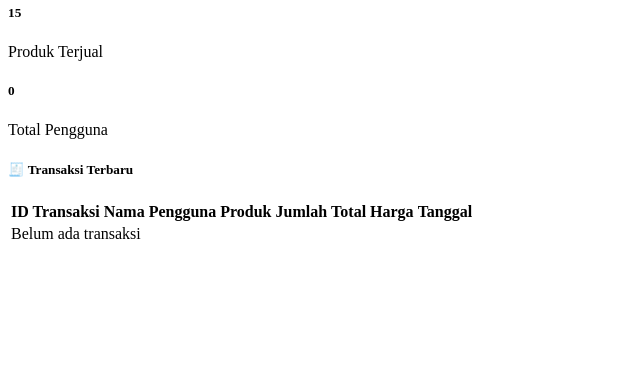
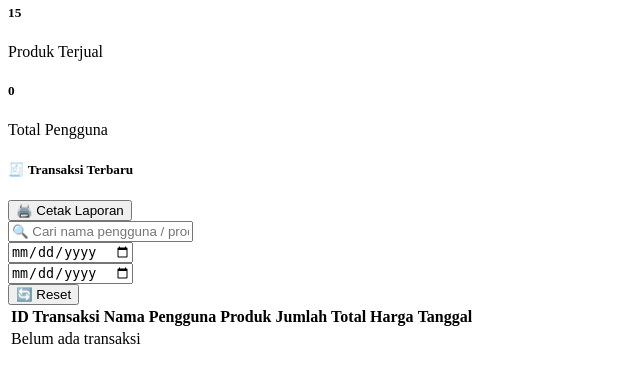
Before and after one commit to zulfaalfathunisa01/dealer_zulfa, a PHP site: page /admin/home.php in a window 1280 px wide. Shown: the part 210-593 px from the top of the page, without its empty margins (0-640 px from the left). Run offline with PHP 8.4, Linux system fonts and the light colour scheme; data comes from the database, SQL or seed files in the repository; data that the repository does not hold is empty.

Commit message:
update 01-11-2025

```diff
--- a/admin/home.php
+++ b/admin/home.php
@@ -93,8 +93,34 @@ include "../db/koneksi.php";
  <!-- TABEL TRANSAKSI TERBARU -->
 <div class="card shadow-lg border-0 rounded-4">
   <div class="card-body">
-      <h5 class="fw-bold mb-3">🧾 Transaksi Terbaru</h5>
-      <div class="table-responsive">
+    <div class="d-flex justify-content-between align-items-center mb-3">
+      <h5 class="fw-bold mb-0">🧾 Transaksi Terbaru</h5>
+
+      <!-- Tombol Cetak -->
+      <button class="btn btn-success btn-sm" onclick="cetakTransaksi()">
+        🖨️ Cetak Laporan
+      </button>
+    </div>
+
+    <!-- Filter Pencarian -->
+    <div class="row g-2 mb-3">
+      <div class="col-md-4">
+        <input type="text" id="cariTransaksi" onkeyup="filterTransaksi()" class="form-control"
+          placeholder="🔍 Cari nama pengguna / produk...">
+      </div>
+      <div class="col-md-3">
+        <input type="date" id="tanggalMulai" class="form-control" onchange="filterTransaksi()">
+      </div>
+      <div class="col-md-3">
+        <input type="date" id="tanggalAkhir" class="form-control" onchange="filterTransaksi()">
+      </div>
+      <div class="col-md-2">
+        <button class="btn btn-secondary w-100" onclick="resetFilter()">🔄 Reset</button>
+      </div>
+    </div>
+
+    <!-- Tabel Transaksi -->
+    <div class="table-responsive" id="tabelTransaksi">
       <table class="table table-hover align-middle text-center">
         <thead class="table-dark">
           <tr>
@@ -121,7 +147,6 @@ include "../db/koneksi.php";
             JOIN transaksi_detail td ON t.id_transaksi = td.transaksi_id
             JOIN produk pr ON td.produk_id = pr.id_produk
             ORDER BY t.tanggal_transaksi DESC
-              LIMIT 10
           ";
 
           $result = $koneksi->query($sql);
@@ -135,7 +160,7 @@ include "../db/koneksi.php";
                 <td>{$row['nama_produk']}</td>
                 <td>{$row['jumlah']}</td>
                 <td><strong>Rp " . number_format($row['total_harga'], 0, ',', '.') . "</strong></td>
-                  <td><small class='text-muted'>{$row['tanggal_transaksi']}</small></td>
+                <td>{$row['tanggal_transaksi']}</td>
               </tr>
               ";
             }
@@ -148,4 +173,77 @@ include "../db/koneksi.php";
     </div>
   </div>
 </div>
+
+<!-- JavaScript -->
+<script>
+  // 🔍 FUNGSI FILTER TEKS + TANGGAL
+  function filterTransaksi() {
+    const input = document.getElementById("cariTransaksi").value.toLowerCase();
+    const start = document.getElementById("tanggalMulai").value;
+    const end = document.getElementById("tanggalAkhir").value;
+    const rows = document.querySelectorAll("#tabelTransaksi tbody tr");
+
+    rows.forEach(row => {
+      const text = row.textContent.toLowerCase();
+      const tanggalCell = row.cells[5]?.textContent.trim(); // kolom tanggal
+      let tampil = true;
+
+      // Filter teks
+      if (input && !text.includes(input)) tampil = false;
+
+      // Filter tanggal (jika diisi)
+      if (start || end) {
+        const tanggalData = new Date(tanggalCell);
+        const mulai = start ? new Date(start) : null;
+        const akhir = end ? new Date(end) : null;
+
+        if (mulai && tanggalData < mulai) tampil = false;
+        if (akhir && tanggalData > akhir) tampil = false;
+      }
+
+      row.style.display = tampil ? "" : "none";
+    });
+  }
+
+  // 🔁 RESET FILTER
+  function resetFilter() {
+    document.getElementById("cariTransaksi").value = "";
+    document.getElementById("tanggalMulai").value = "";
+    document.getElementById("tanggalAkhir").value = "";
+    filterTransaksi();
+  }
+
+  // 🖨️ CETAK HANYA HASIL YANG TERLIHAT
+  function cetakTransaksi() {
+    const tabel = document.getElementById("tabelTransaksi").innerHTML;
+    const win = window.open('', '', 'width=900,height=650');
+    win.document.write(`
+      <html>
+      <head>
+        <title>Laporan Transaksi</title>
+        <style>
+          body { font-family: Arial, sans-serif; margin: 30px; }
+          h2 { text-align: center; margin-bottom: 20px; }
+          table { width: 100%; border-collapse: collapse; }
+          th, td { border: 1px solid #000; padding: 8px; text-align: center; }
+          th { background-color: #f2f2f2; }
+        </style>
+      </head>
+      <body>
+        <h2>Laporan Transaksi Dealer</h2>
+        <p><strong>Tanggal Cetak:</strong> ${new Date().toLocaleDateString()}</p>
+        <table>${tabel}</table>
+      </body>
+      </html>
+    `);
+    win.document.close();
+    win.print();
+  }
+</script>
+
+          </tbody>
+        </table>
       </div>
+    </div>
+  </div>
+</div>
```
Also changed, not shown: admin/merk.php (+24 -7 lines), admin/user.php (+27 -12 lines). Lines whose indentation alone changed are shown as unchanged.
